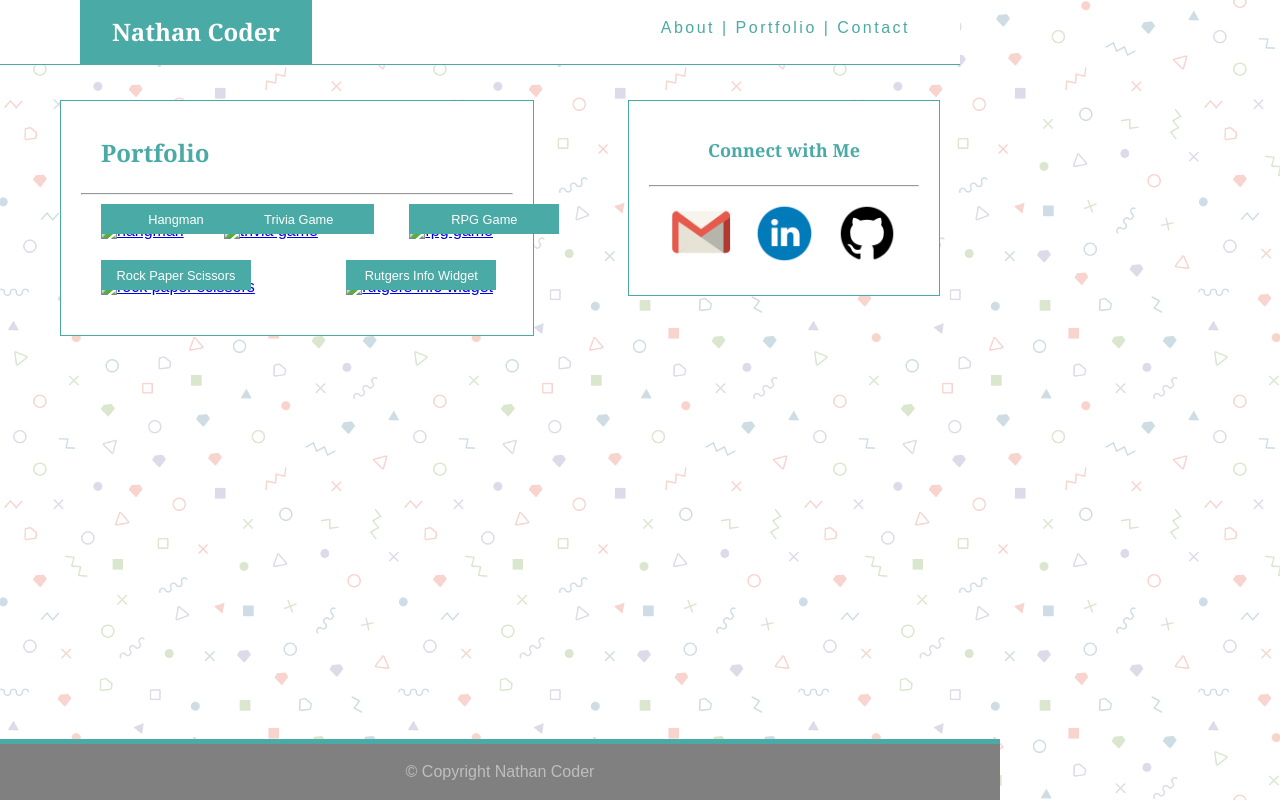
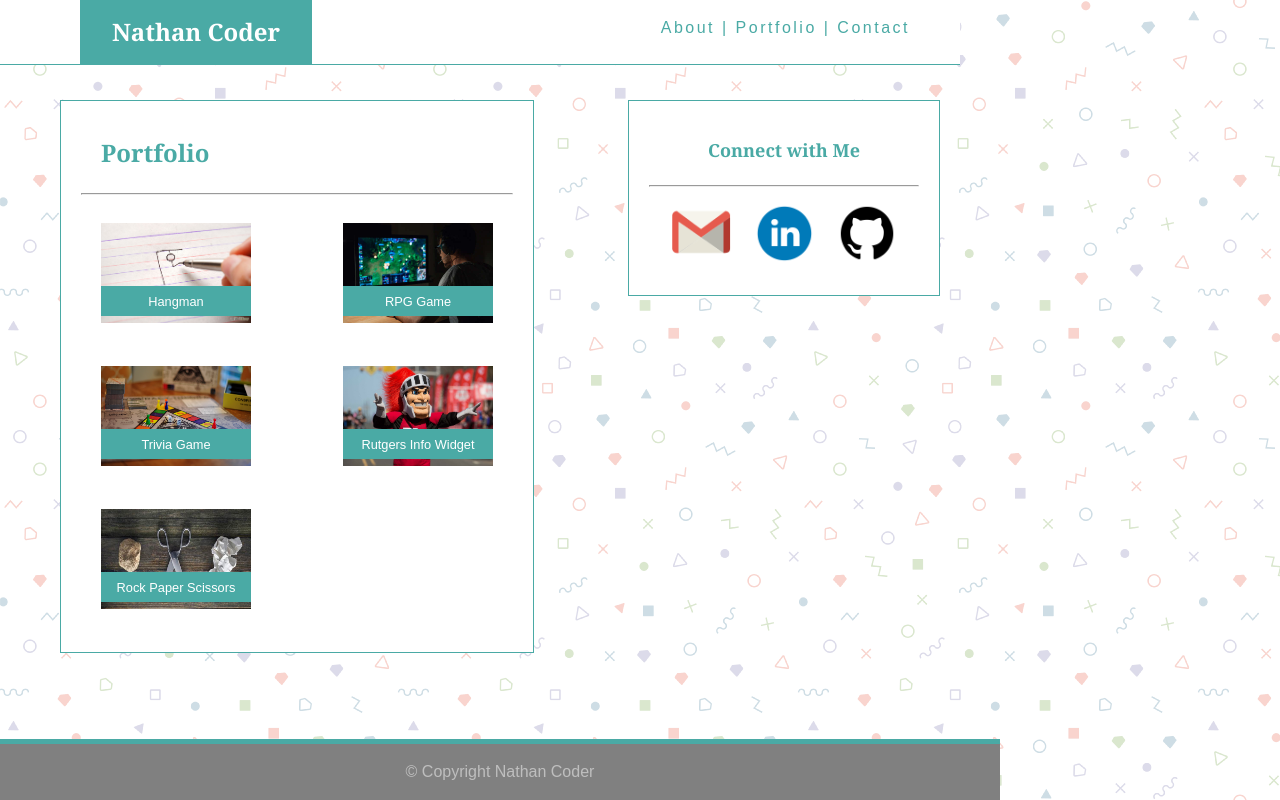
Before and after one commit to nathanaaroncoder/Basic-Portfolio, a plain HTML site: page portfolio.html in a window 1280 px wide. Drawn offline with Linux system fonts and the light colour scheme.

Commit message:
More Victory?

```diff
--- a/assets/css/style.css
+++ b/assets/css/style.css
@@ -141,7 +141,7 @@ aside {
 
 .banner {
 	position: absolute;
-	bottom: 25px;
+	bottom: 30px;
 	text-align: center;
 	background-color: #4aaaa5;
 	color: #ffffff;
--- a/portfolio.html
+++ b/portfolio.html
@@ -26,29 +26,29 @@
 		<hr>
 
 		<article id ="portfolio1">
-			<a href="#"><img class ="porticon" src="" alt="hangman"></a>
+			<a href="#"><img class ="porticon" src="assets/images/Hangman.jpg" alt="hangman"></a>
 
 			<div class ="banner">Hangman</div>
 
 		</article>
 
 		<article id ="portfolio2">
-			<a href="#"><img class ="porticon" src="" alt="rpg game"></a>
+			<a href="#"><img class ="porticon" src="assets/images/rpg.jpg" alt="rpg game"></a>
 			<div class ="banner">RPG Game</div>
 		</article>
 
 		<article id ="portfolio3">
-			<a href="#"><img class ="porticon" src="" alt="trivia game"></a>
+			<a href="#"><img class ="porticon" src="assets/images/trivia.png" alt="trivia game"></a>
 			<div class ="banner">Trivia Game</div>
 		</article>
 
 		<article id ="portfolio4">
-			<a href="#"><img class ="porticon" src="" alt="rutgers info widget"></a>
+			<a href="#"><img class ="porticon" src="assets/images/rutgers_guy.jpg" alt="rutgers info widget"></a>
 			<div class ="banner">Rutgers Info Widget</div>
 		</article>
 
 		<article id ="portfolio5">
-			<a href="#"><img class ="porticon" src="" alt="rock paper scissors"></a>
+			<a href="#"><img class ="porticon" src="assets/images/rock_paper.jpg" alt="rock paper scissors"></a>
 			<div class ="banner">Rock Paper Scissors</div>
 		</article>
 
```
Also changed, not shown: assets/images/Hangman.jpg (added), assets/images/rock_paper.jpg (added), assets/images/rpg.jpg (added), assets/images/rutgers_guy.jpg (added), assets/images/trivia.png (added), 1 other file.
